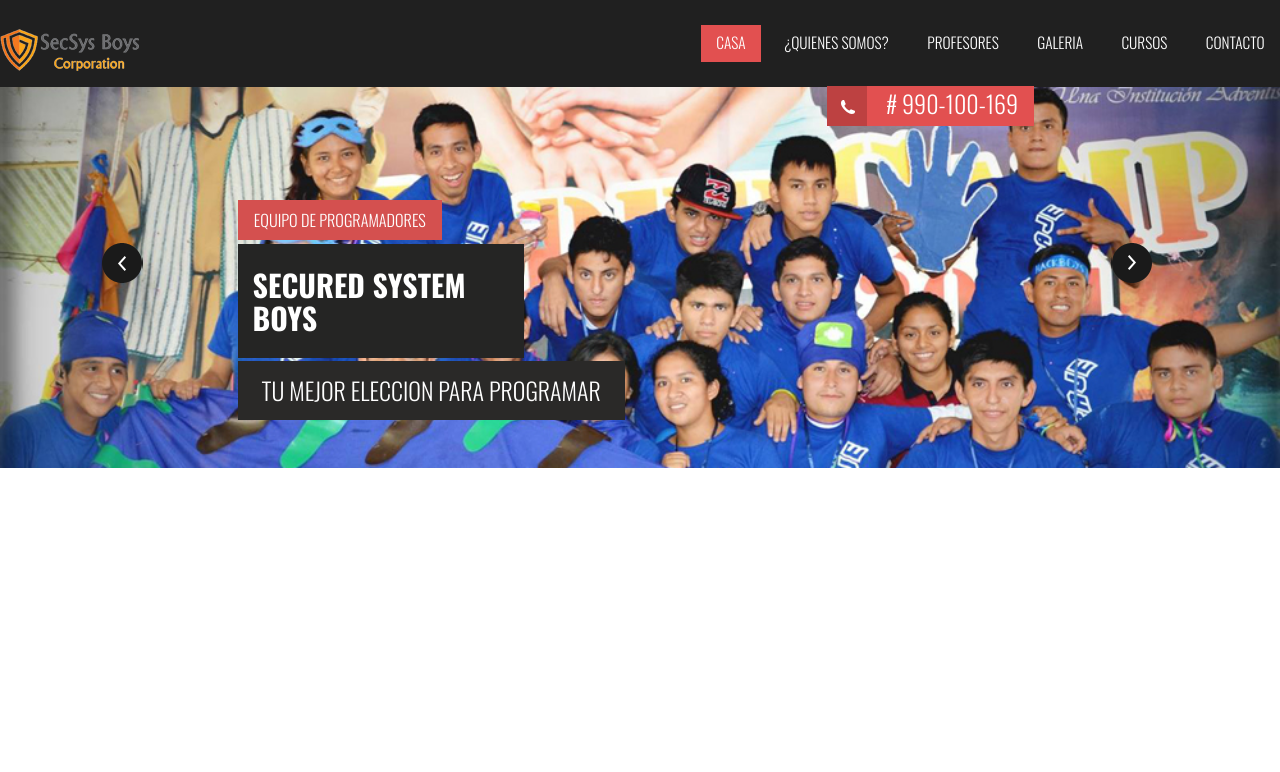
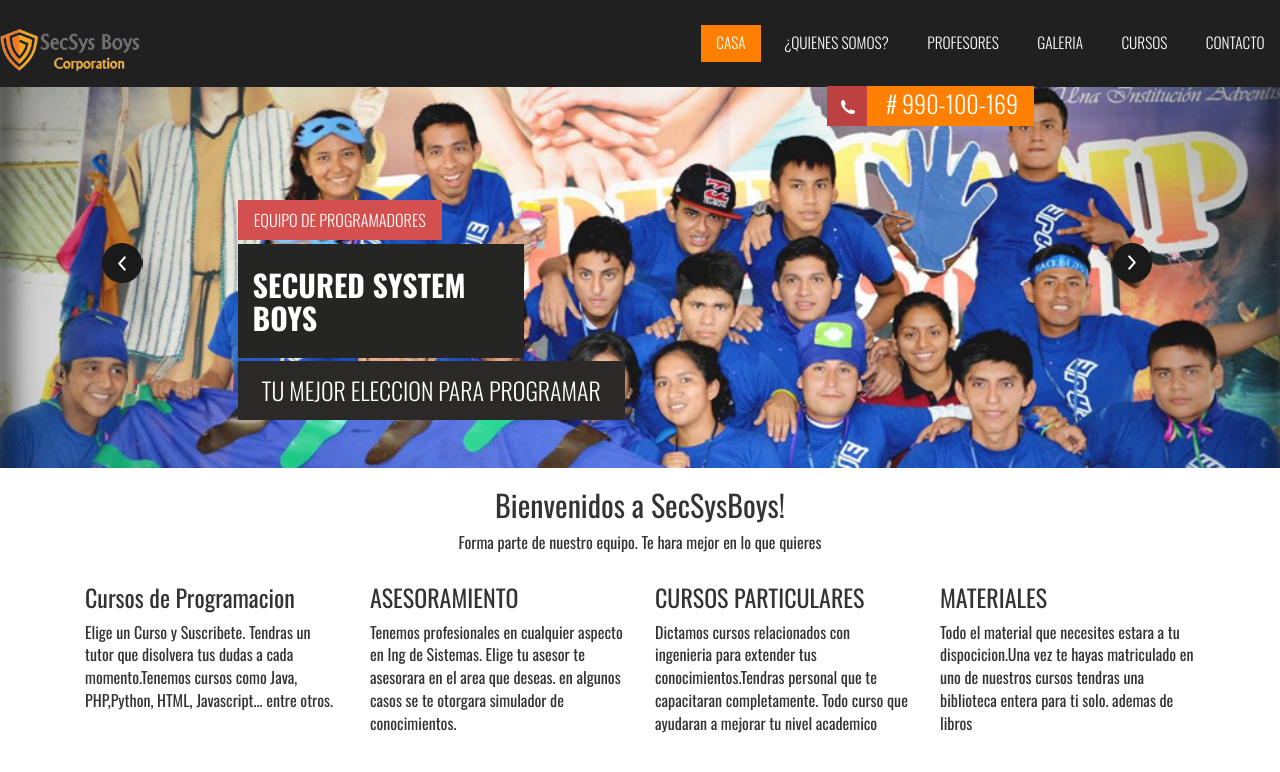
Before and after one commit to Abnerlico/SecSys, a plain HTML site: page Index.html in a window 1280 px wide. Drawn offline with nearby package versions, Linux system fonts and the light colour scheme; a web font is replaced by a local one.

Commit message:
he agregado la imformacion de la pagina web

```diff
--- a/CSS/estilos.css
+++ b/CSS/estilos.css
@@ -50,7 +50,7 @@ body a{
 .top-nav ul li.active a,
 .top-nav ul li a:hover{
 	color: #FFFFFF;
-	background: #E25050;
+	background: #FF8000;
 }
 .logo a{
 	display:block;
@@ -170,7 +170,7 @@ nav a#pull {
 }
 /*-----*/
 .contact-info{
-	background: #E25050;
+	background: #FF8000;
 	position: absolute;
 	z-index: 999;
 	padding: 0 1em 0 0;
--- a/Index.html
+++ b/Index.html
@@ -59,7 +59,7 @@
                 <nav class="top-nav">
 					<ul class="top-nav">
 						<li class="active"><a href="#casa" class="scroll">Casa</a></li>
-						<li class="page-scroll"><a href="#imformacion" class="scroll">¿Quienes Somos?</a></li>
+						<li class="page-scroll"><a href="#informacion" class="scroll">¿Quienes Somos?</a></li>
 						<li class="page-scroll"><a href="#profesores" class="scroll">Profesores</a></li>
 						<li class="page-scroll"><a href="#galeria" class="scroll">Galeria</a></li>
 						<li class="page-scroll"><a href="#cursos" class="scroll">Cursos</a></li>
@@ -135,7 +135,35 @@
 			    </div>
 			    <div class="clearfix"> </div>
 			<!----- Fin del Slider---->
-
+<!-----inicio de imformacion---->
+			<div class="informacion" id="informacion">
+				<div class="container">
+					<div class="features-head text-center">
+						<h2>Bienvenidos a SecSys<span>Boys!</span></h2>
+						<p>Forma parte de nuestro equipo. Te hara mejor en lo que quieres</p>
+					</div>
+					<div class="feature-grids">
+						<div class="col-md-3 feature-grid">
+							<h3><span class="fea-icon1"> </span> Cursos de Programacion</h3>
+							<p>Elige un Curso y Suscribete. Tendras un tutor que disolvera tus dudas a cada momento.Tenemos cursos como Java, PHP,Python, HTML, Javascript... entre otros.</p>
+						</div>
+						<div class="col-md-3 feature-grid">
+							<h3><span class="fea-icon2"> </span> ASESORAMIENTO</h3>
+							<p>Tenemos profesionales en cualquier aspecto en Ing de Sistemas. Elige tu asesor te asesorara en el area que deseas. en algunos casos se te otorgara simulador de conocimientos. </p>
+						</div>
+						<div class="col-md-3 feature-grid">
+							<h3><span class="fea-icon3"> </span> CURSOS PARTICULARES</h3>
+							<p>Dictamos cursos relacionados con ingenieria para extender tus conocimientos.Tendras personal que te capacitaran completamente. Todo curso que ayudaran a mejorar tu nivel academico</p>
+						</div>
+						<div class="col-md-3 feature-grid">
+							<h3><span class="fea-icon4"> </span>MATERIALES</h3>
+							<p>Todo el material que necesites estara a tu dispocicion.Una vez te hayas matriculado en uno de nuestros cursos tendras una biblioteca entera para ti solo. ademas de libros </p>
+						</div>
+						<div class="clearfix"> </div>
+					</div>
+				</div>
+			</div>
+			<!-----//End-fearures---->
 
 
 </body>
```
